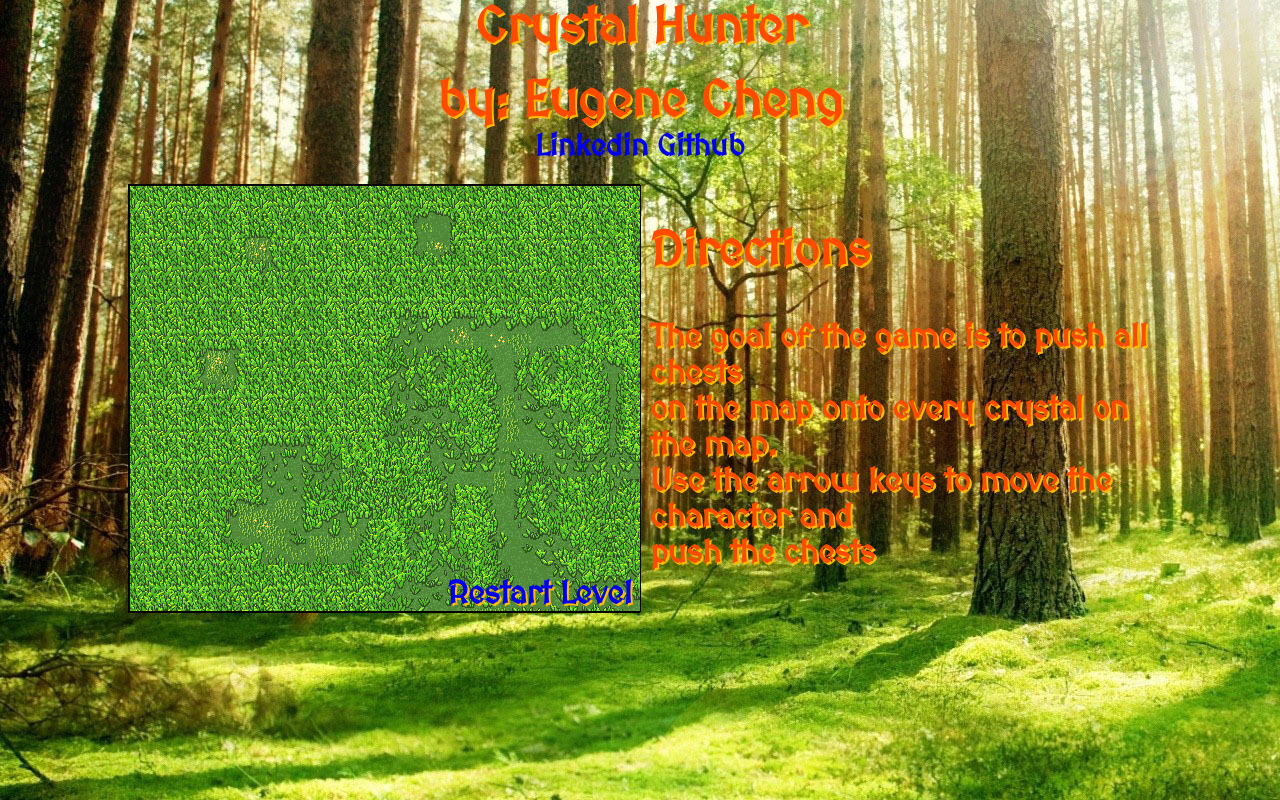
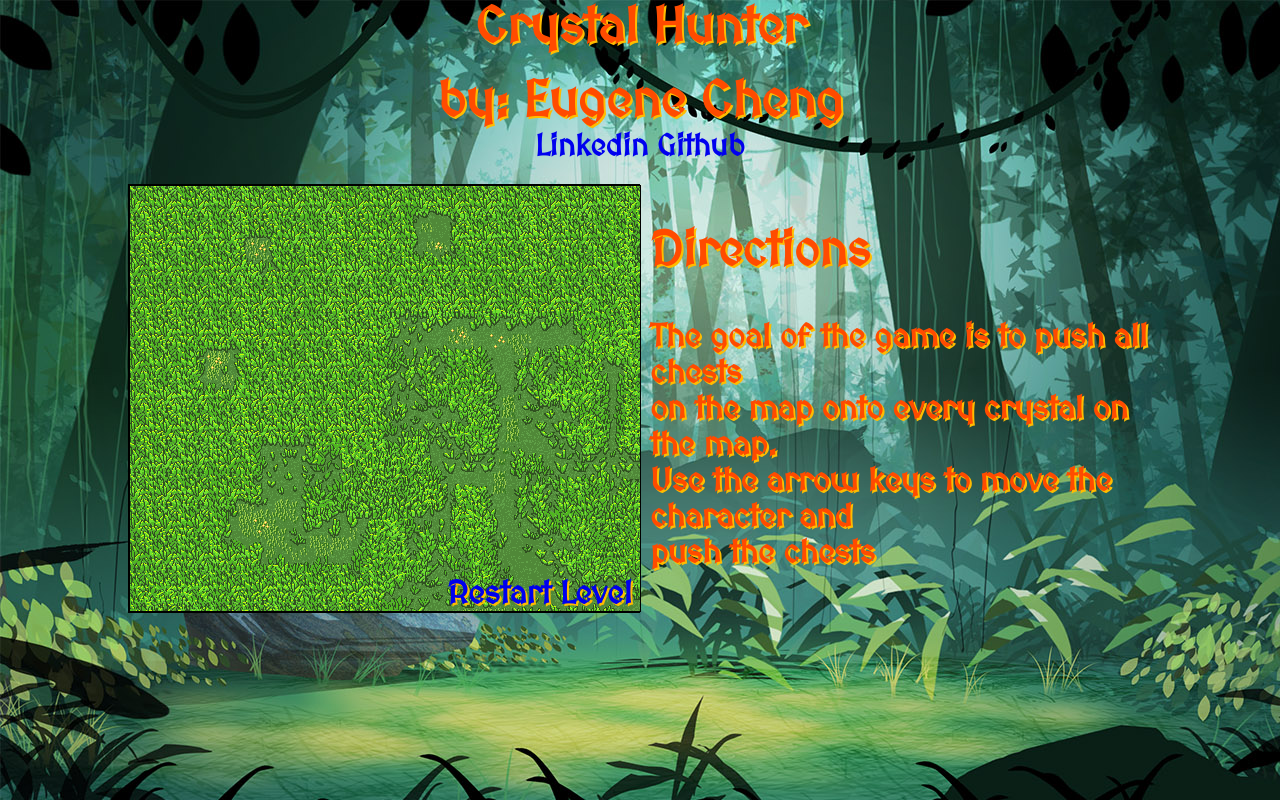
Before and after one commit to ugene1213/Crystal_Hunter, a website built with webpack: page index.html in a window 1280 px wide. Built offline with nearby package versions, Linux system fonts and the light colour scheme; a script that the page names is missing.

Commit message:
Change background

```diff
--- a/game.css
+++ b/game.css
@@ -19,7 +19,7 @@ a:hover {
 }
 
 body {
-  background-image: url("./assets/game_background.jpg");
+  background-image: url("./assets/background_trees.jpg");
   color: #ff4b00;
   text-shadow: 2px 2px #ffbc00;
   width: 80%;
@@ -74,6 +74,7 @@ p {
   width: 50.00%;
   float: left;
   box-sizing: border-box;
+  font-size: 1
 }
 
 #restart {
```
Also changed, not shown: assets/background_trees.jpg (added).
